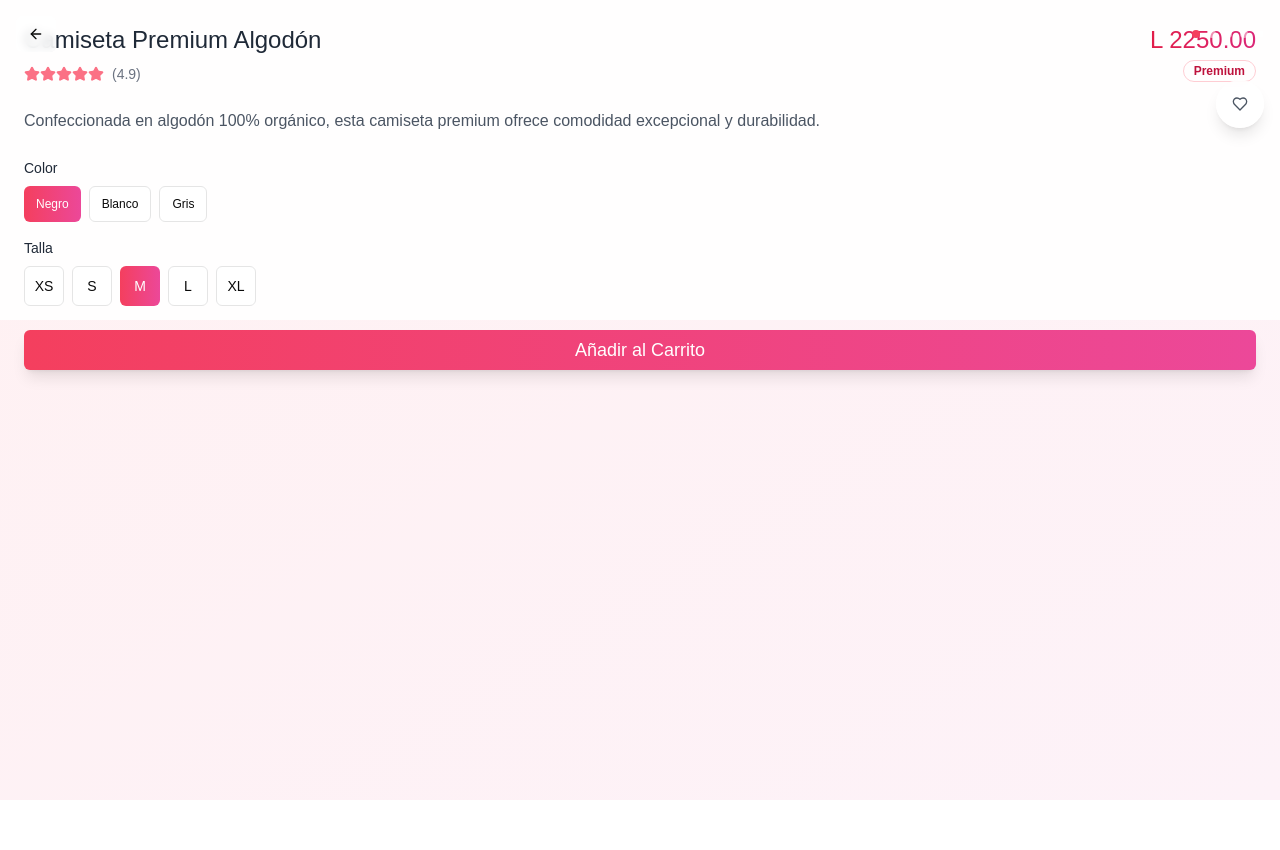
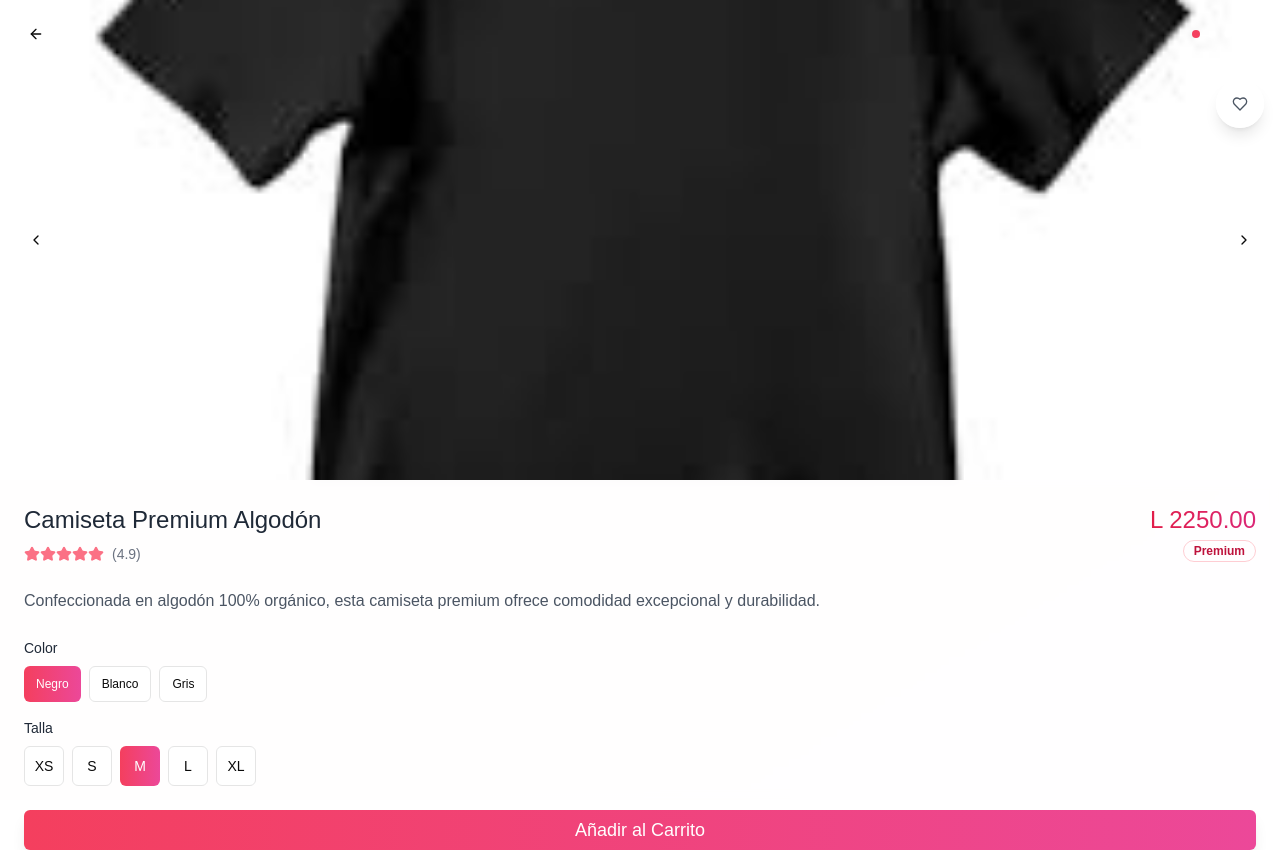
Before and after one commit to DUGLAS22/minimalista_premium, a Next.js app: page /minimalist-premium in a window 1280 px wide. Before the commit the page ends 800 px from the top, so only its background shows below. Built offline with nearby package versions, Linux system fonts and the light colour scheme.

Commit message:
save imagen version 2

```diff
--- a/app/minimalist-premium/page.tsx
+++ b/app/minimalist-premium/page.tsx
@@ -182,16 +182,16 @@ export default function MinimalistPremiumPage() {
       <div className="relative h-screen">
         {/* Product Image */}
         <div
-          className=" relative overflow-hidden flex justify-center "
+          className="h-3/5 relative overflow-hidden"
           onTouchStart={handleTouchStart}
           onTouchMove={handleTouchMove}
           onTouchEnd={handleTouchEnd}
         >
           <Image
-            src={currentProduct.image}
+            src={currentProduct.image || "/placeholder.svg"}
             alt={currentProduct.name}
             fill
-            className="object-cover rounded-lg"
+            className="object-cover"
           />
 
           {/* Navigation Arrows */}
```
